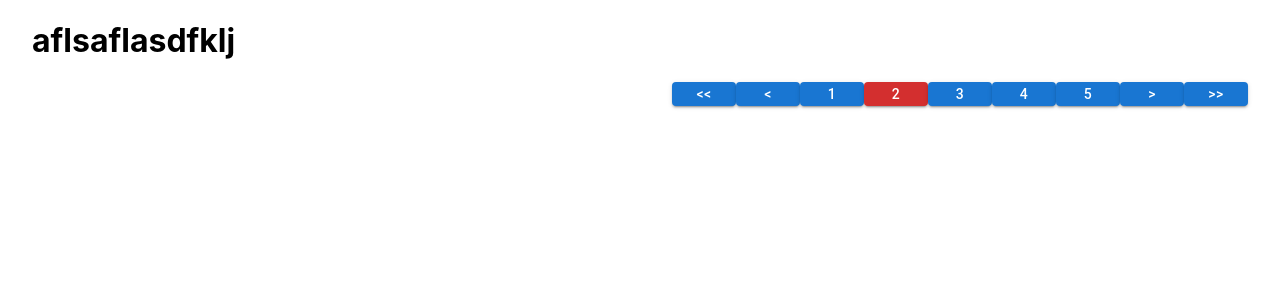
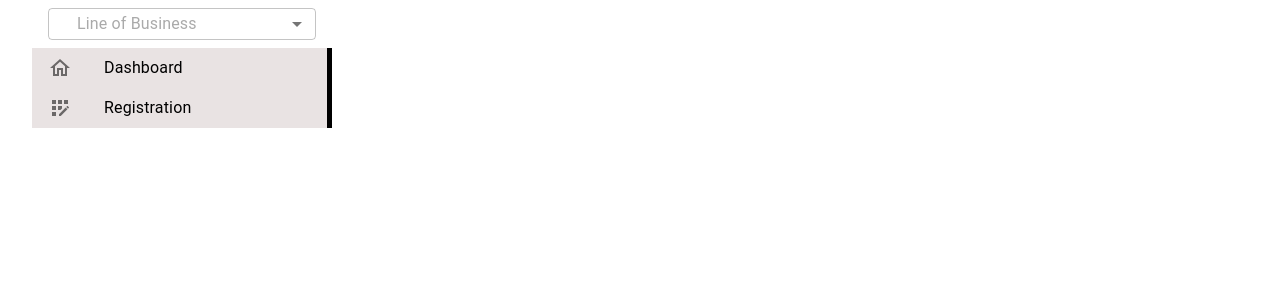
Before and after one commit to kien-ndt/mock_training_team_a, a Next.js app: page /testkienndt in a window 1280 px wide. Shown: the top 300 px of the page. Built offline with nearby package versions, Linux system fonts and the light colour scheme.

Commit message:
sidebar v1

```diff
--- /dev/null
+++ b/components/layout/sidebar/sidebar.module.css
@@ -0,0 +1,36 @@
+.container {
+    padding: 3px;
+    box-sizing: border-box;
+    height: 2.5rem;
+}
+.text {
+    padding: 5px 0 5px 0;
+    margin-left: 0.8rem;
+}
+
+.icon {
+    min-width: fit-content;
+}
+
+.lv0 {
+    font-size: 1rem;
+    font-weight: bold ;
+}
+
+.lv1 {
+    font-size: 0.9rem;
+}
+
+.container.lv0 {
+    background-color: rgb(233, 227, 227);
+    border-right: 5px solid rgb(0, 0, 0);
+}
+
+
+.container.lv1 {
+    padding-left: 1rem;
+}
+
+.icon.lv1 {
+    stroke-width: 2;
+}
--- a/components/layout/sidebar/sidebar.tsx
+++ b/components/layout/sidebar/sidebar.tsx
@@ -1,8 +1,212 @@
+import React, { useEffect } from 'react';
+import List from '@mui/material/List';
+import ListItemButton from '@mui/material/ListItemButton';
+import ListItemIcon from '@mui/material/ListItemIcon';
+import ListItemText from '@mui/material/ListItemText';
+import ListSubheader from '@mui/material/ListSubheader';
+import Collapse from '@mui/material/Collapse';
+import AppRegistrationIcon from '@mui/icons-material/AppRegistration';
+import HomeOutlinedIcon from '@mui/icons-material/HomeOutlined';
+import GridViewIcon from '@mui/icons-material/GridView';
+import ChevronRightIcon from '@mui/icons-material/ChevronRight';
+import { useState } from 'react';
+import Styles from './sidebar.module.css'
+import SelectBoxCustom from '../../common-components/selectbox';
 /**
- * thanh bên trái
- * https://mui.com/components/lists/
- *
- * props: trạng thái hiện tại và callback (truyền từ mainLayout qua useContext)
- * có navigate khi ấn đầu mục to
+ * sidebar
  */
-export {}
+function Sidebar() {
+    const [open, setOpen] = useState<any>({});
+
+    /**
+     * type input convert to component
+     * icon -> first icon of row
+     * label -> label of row
+     * label2 -> other label, under label
+     * endIcon -> icon end of row
+     * childComponents -> items in dropdown
+     */
+    type inputItems = {
+        icon?: JSX.Element
+        label: string
+        label2?: string
+        endIcon?:JSX.Element
+        childComponents?: Array<inputItems>
+    }
+
+    const listItem: Array<inputItems> = [
+        {
+            icon: <HomeOutlinedIcon style={{fontWeight: 900}} sx={{fontWeight: 900}} />,
+            label: "Dashboard",
+            childComponents: [
+                {
+                    icon: <GridViewIcon/>,
+                    label: "Perimeter Protection",
+                    endIcon: <ChevronRightIcon />
+                },
+                {
+                    icon: <GridViewIcon />,
+                    label: "Asset Protection",
+                    endIcon: <ChevronRightIcon />
+                },
+                {
+                    icon: <GridViewIcon />,
+                    label: "Asset Control",
+                    label2: "(Smart Locks)",
+                    endIcon: <ChevronRightIcon />
+                },
+                {
+                    icon: <GridViewIcon />,
+                    label: "Perimeter Protection",
+                    endIcon: <ChevronRightIcon />
+                },
+                {
+                    icon: <GridViewIcon />,
+                    label: "Perimeter Protection",
+                    endIcon: <ChevronRightIcon />
+                },
+            ]
+        },
+        {
+            icon: <AppRegistrationIcon />,
+            label: "Registration",
+            childComponents: [
+                {
+                    label: "Section A"
+                },
+                {
+                    label: "Section B"
+                },
+                {
+                    label: "Section C"
+                },
+                {
+                    label: "Attachments"
+                },
+                {
+                    label: "Submission"
+                },
+            ]
+        }
+    ]
+
+    const getKey = (depth: number, index: number):string => {
+        return String(depth) + "-"+ String(index);
+    }
+
+    /**
+     * container: one row contain icon - label - icon
+     * icon: style for all lv icon
+     * text: style for all lv text
+     * lv+number: style for special lv
+     * go to childComponent -> increase depth and wrap in Collapse, call recursive generateListComponent
+     */
+    const generateListComponent = (list: Array<inputItems>, depth: number = 0): JSX.Element => {
+        let res: Array<JSX.Element> = [];
+
+        if (list && list.length > 0) {
+            list.forEach((element, index) => {
+                let handleClickOpen = () => {
+                    return;
+                }
+                if (element.childComponents && element.childComponents.length >0){
+                    handleClickOpen = () => {
+                        let newStateOpen = {...open};
+                        if (newStateOpen[getKey(depth, index)] === false || newStateOpen[getKey(depth, index)] === true) {
+                            newStateOpen[getKey(depth, index)] = !newStateOpen[getKey(depth, index)]
+                        }
+                        else {
+                            newStateOpen[getKey(depth, index)] = true
+                        }
+                        setOpen(newStateOpen)
+                    }
+                }
+                res.push(
+                    <ListItemButton
+                        onClick = {() => handleClickOpen()}
+                        key={getKey(depth, index)}
+                        className={Styles["container"] + " " + Styles[String("lv"+depth)]}
+                    >
+                    {
+                        element.icon &&
+                        <ListItemIcon
+                            className={Styles["icon"] + " " + Styles[String("lv"+depth)]}
+
+                        >
+                            {element.icon}
+                        </ListItemIcon>
+                    }
+
+                    {
+                        !element.icon &&
+                        <ListItemIcon
+                            className={Styles["icon"] + " " + Styles[String("lv"+depth)]}
+                            style={{visibility: "hidden"}}
+                        >
+                            <GridViewIcon />
+                        </ListItemIcon>
+                    }
+                    {
+                        <ListItemText
+                            // className={Styles["text"] + " " + Styles[String("lv"+depth)]}
+                            primaryTypographyProps={{className: Styles["text"] + " " + Styles[String("lv"+depth)]}}
+                        >
+                            <div>{element.label}</div>
+                            {element.label2 && <div>{element.label2}</div>}
+                        </ListItemText>
+                    }
+                    {
+                        element.endIcon &&
+                        <ListItemIcon
+                            className={Styles["icon"]}
+                        >
+                            {element.endIcon}
+                        </ListItemIcon>
+
+                    }
+                    </ListItemButton>
+                )
+                if (element.childComponents && element.childComponents.length >0){
+                    res.push(
+                    <Collapse in={typeof open[getKey(depth, index)] === "boolean"?open[getKey(depth, index)]:false} timeout={500} unmountOnExit={undefined} key={getKey(depth, index)+"collape"}>
+                        {generateListComponent(element.childComponents, depth+1)}
+                    </Collapse>
+                    )
+                }
+            })
+        }
+
+        return (
+            <>
+                {res}
+            </>
+        );
+    }
+
+  return (
+      <div>
+    <List
+        // sx={{ width: '100%', maxWidth: 360, bgcolor: 'background.paper' }}
+        component="nav"
+        disablePadding
+        style={{maxWidth: 300}}
+
+        subheader={
+            <ListSubheader component="div" id="nested-list-subheader">
+                <SelectBoxCustom
+                    fullWidth
+                    placeholder='Line of Business'
+                />
+            </ListSubheader>
+        }
+    >
+        {
+            listItem && listItem.length>0 &&
+            generateListComponent(listItem)
+        }
+    </List>
+    </div>
+  );
+}
+
+export default Sidebar
--- a/pages/testkienndt.tsx
+++ b/pages/testkienndt.tsx
@@ -6,13 +6,15 @@ import TextFieldCustom from '../components/common-components/input'
 import SelectBoxCustom from '../components/common-components/selectbox'
 import LabelForm from '../components/modules/registration/common/labelForm'
 import PaginationButtons from '../components/common-components/pagination'
+import Sidebar from "../components/layout/sidebar/sidebar"
 
 const Test: NextPage = () => {
   return (
     <div className={styles.container}>
-      <h1>aflsaflasdfklj</h1>
 
-      <PaginationButtons page={2} count={10} countPagesShow={5} showLastButton showNearButton />
+      <Sidebar />
+
+      {/* <PaginationButtons page={2} count={10} countPagesShow={5} showLastButton showNearButton /> */}
 
 
       {/* <SelectBoxCustom options={top100Films} value={top100Films[0]} placeholder='123123123' fullWidth/>
```
